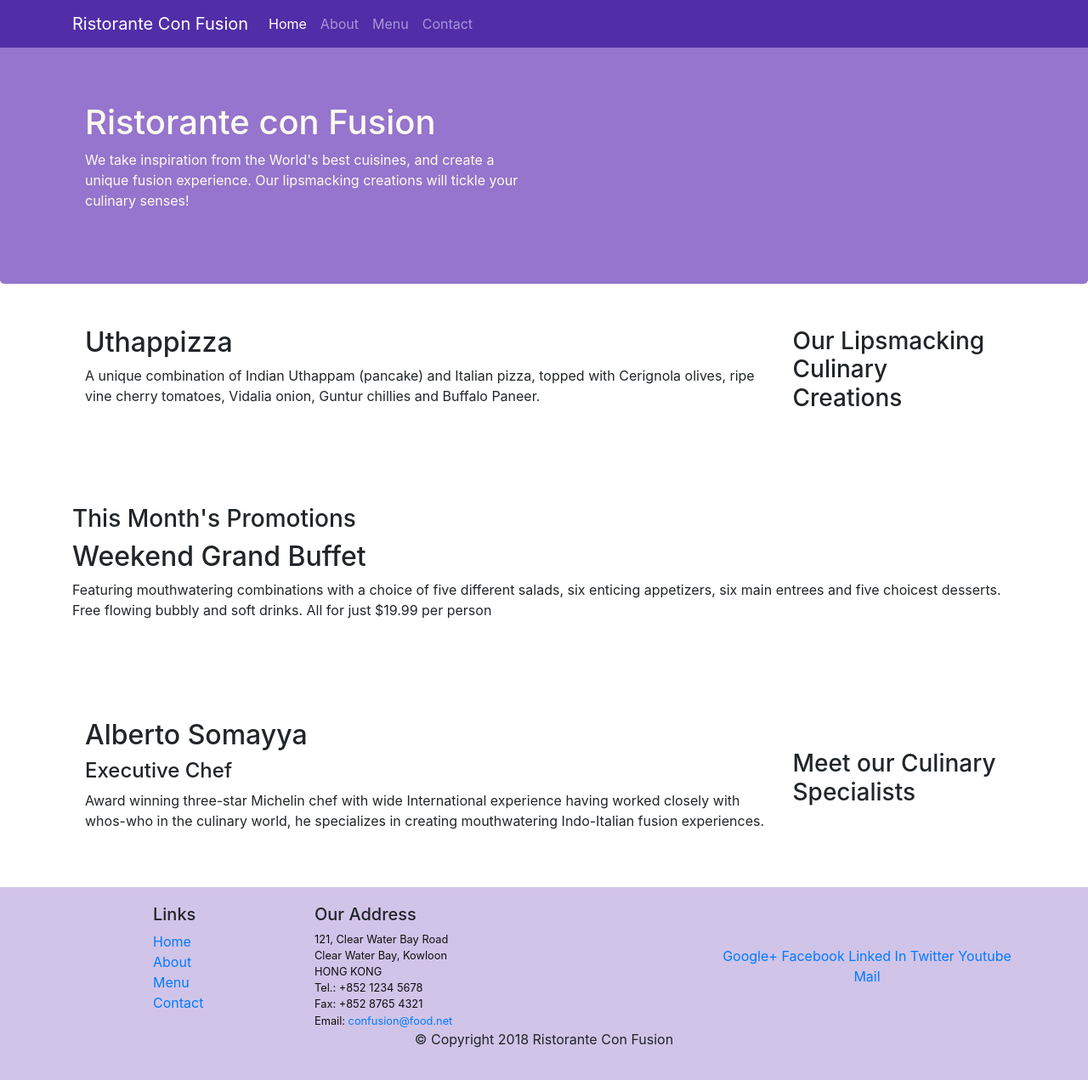
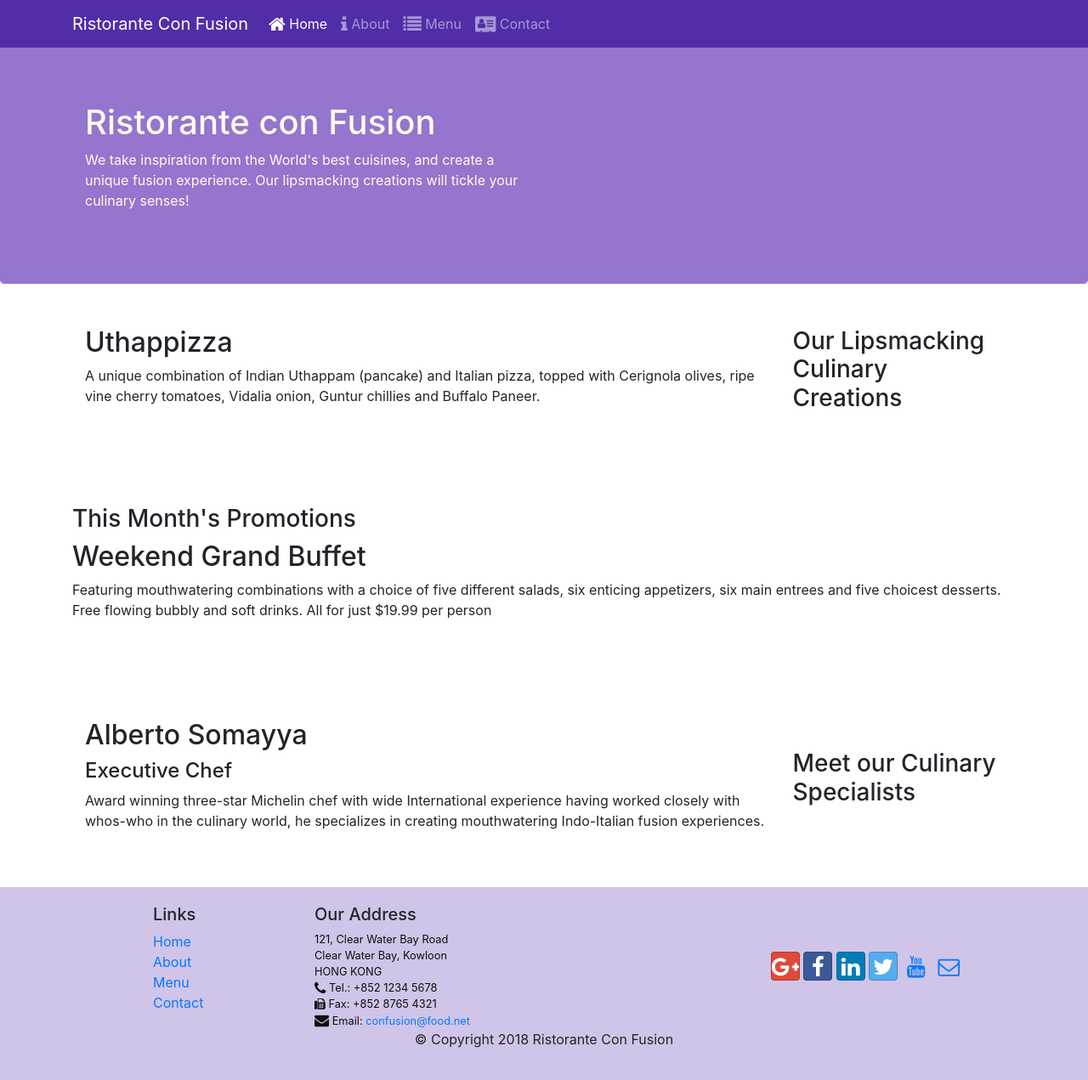
Before and after one commit to parul0606/Restaurant-s-Website-Project, a website: page index.html in a window 1280 px wide. Shown: the whole page at 85% size. Drawn offline with nearby package versions, Linux system fonts and the light colour scheme.

Commit message:
Icon Fonts

```diff
--- a/index.html
+++ b/index.html
@@ -7,6 +7,8 @@
     <meta name="viewport" content="width=device-width, initial scale=1, shrink-to-fit=no">
     <meta http-equiv="X-UA-Compatible" content="ie=edge">
     <link rel="stylesheet" href="node_modules/bootstrap/dist/css/bootstrap.min.css">
+    <link rel="stylesheet" href="node_modules/font-awesome/css/font-awesome.min.css">
+    <link rel="stylesheet" href="node_modules/bootstrap-social/bootstrap-social.css">
     <link rel="stylesheet" href="css/style.css">
 
 </head>
@@ -20,10 +22,10 @@
             <a class="navbar-brand" href="./index.html">Ristorante Con Fusion</a>
             <div class="collapse navbar-collapse" id="Navbar">
                 <ul class="navbar-nav mr-auto">
-                    <li class="nav-item active"><a class="nav-link" href="./index.html"> Home</a></li>
-                    <li class="nav-item"><a class="nav-link" href="./aboutus.html"> About</a></li>
-                    <li class="nav-item"><a class="nav-link" href="#"> Menu</a></li>
-                    <li class="nav-item"><a class="nav-link" href="#"> Contact</a></li>
+                    <li class="nav-item active"><a class="nav-link" href="./index.html"><span class="fa fa-home fa-lg"></span> Home</a></li>
+                    <li class="nav-item"><a class="nav-link" href="./aboutus.html"><span class="fa fa-info fa-lg"></span> About</a></li>
+                    <li class="nav-item"><a class="nav-link" href="#"><span class="fa fa-list fa-lg"></span> Menu</a></li>
+                    <li class="nav-item"><a class="nav-link" href="#"><span class="fa fa-address-card fa-lg"></span> Contact</a></li>
                 </ul>
             </div>
         </div>
@@ -94,19 +96,19 @@
                         121, Clear Water Bay Road<br>
                         Clear Water Bay, Kowloon<br>
                         HONG KONG<br>
-                        Tel.: +852 1234 5678<br>
-                        Fax: +852 8765 4321<br>
-                        Email: <a href="mailto:confusion@food.net">confusion@food.net</a>
+                        <i class="fa fa-phone fa-lg"></i> Tel.: +852 1234 5678<br>
+                        <i class="fa fa-phone fa-fax"></i> Fax: +852 8765 4321<br>
+                        <i class="fa fa-envelope fa-lg"></i> Email: <a href="mailto:confusion@food.net">confusion@food.net</a>
                     </address>
                 </div>
                 <div class="col-12 col-sm-4 align-self-center">
                     <div class="text-center">
-                        <a href="http://google.com/+"> Google+</a>
-                        <a href="http://www.facebook.com/profile.php?id="> Facebook</a>
-                        <a href="http://www.linkedin.com/in/"> Linked In</a>
-                        <a href="http://twitter.com/"> Twitter<a>
-                        <a href="http://youtube.com/"> Youtube</a>
-                        <a href="mailto:"> Mail<a>
+                        <a class="btn btn-social-icon btn-google" href="http://google.com/+"><i class="fa fa-google-plus fa-lg"></i></a>
+                        <a class="btn btn-social-icon btn-facebook" href="http://www.facebook.com/profile.php?id="><i class="fa fa-facebook fa-lg"></i></a>
+                        <a class="btn btn-social-icon btn-linkedin" href="http://www.linkedin.com/in/"><i class="fa fa-linkedin fa-lg"></i></a>
+                        <a class="btn btn-social-icon btn-twitter" href="http://twitter.com/"><i class="fa fa-twitter fa-lg"></i></a>
+                        <a class="btn btn-social-icon btn-youtube" href="http://youtube.com/"><i class="fa fa-youtube fa-lg"></i></a>
+                        <a class="btn btn-social-icon" href="mailto:"><i class="fa fa-envelope-o fa-lg"></i></a>
                     </div>
                 </div>
             </div>
```
Also changed, not shown: aboutus.html (+13 -11 lines).
